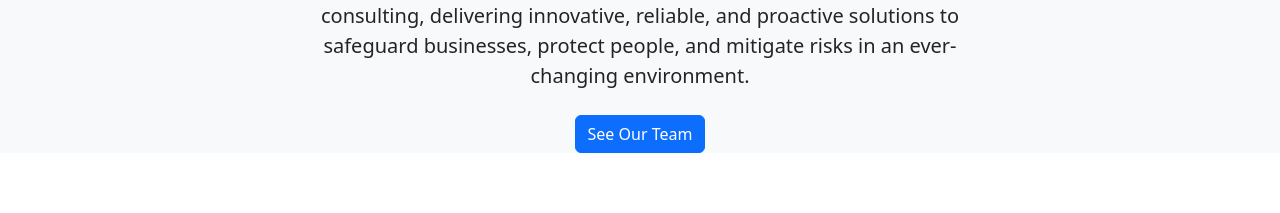
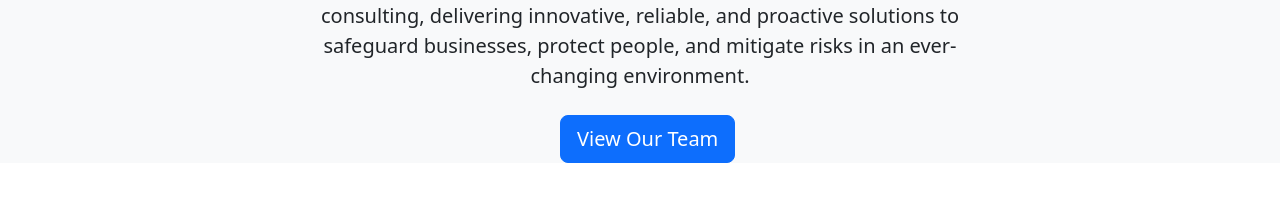
Before and after one commit to tivanethulane/sakhizizwe_consulting, a React (Create React App) app: page / in a window 1280 px wide. Shown: the part 3445-3658 px from the top of the page. Built offline with nearby package versions, Linux system fonts and the light colour scheme.

Commit message:
Fix GitHub Pages black page using HashRouter

```diff
--- a/src/components/Vision.jsx
+++ b/src/components/Vision.jsx
@@ -22,7 +22,7 @@ const teamMembers = [
     role: "Sales Manager Inland Region",
     name: "Japhet Jabulani Mthimkhulu",
     cell: "0713496497",
-    image: process.env.PUBLIC_URL + "/images/Japhet.png",
+    image: process.env.PUBLIC_URL + "/images/japhet.png",
     message: "Focused on building strong client relationships and expanding our inland market presence.",
   },
   {
@@ -56,9 +56,16 @@ const Vision = () => {
         </p>
 
         <div className="text-center mt-4">
-          <Button variant="primary" onClick={handleShow}>
-            See Our Team
-          </Button>
+
+          <Button
+                        href="#contact"
+                        size="lg"
+                        variant="primary"
+                        className="ms-3 animate__animated animate__zoomIn"
+                        onClick={handleShow} // <-- closes menu
+                      >
+                        View Our Team
+                      </Button>
         </div>
 
         {/* TEAM MODAL */}
```
